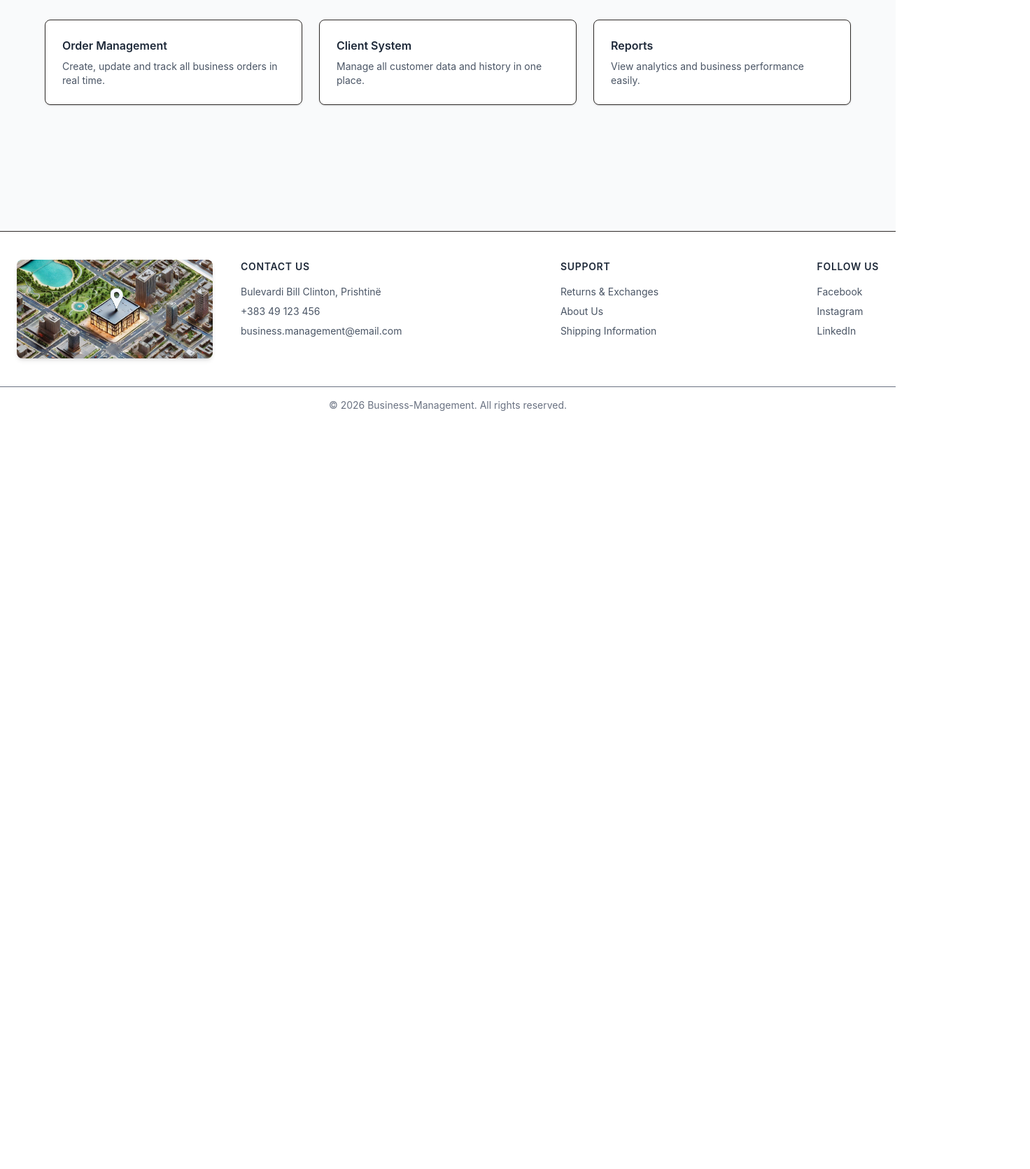
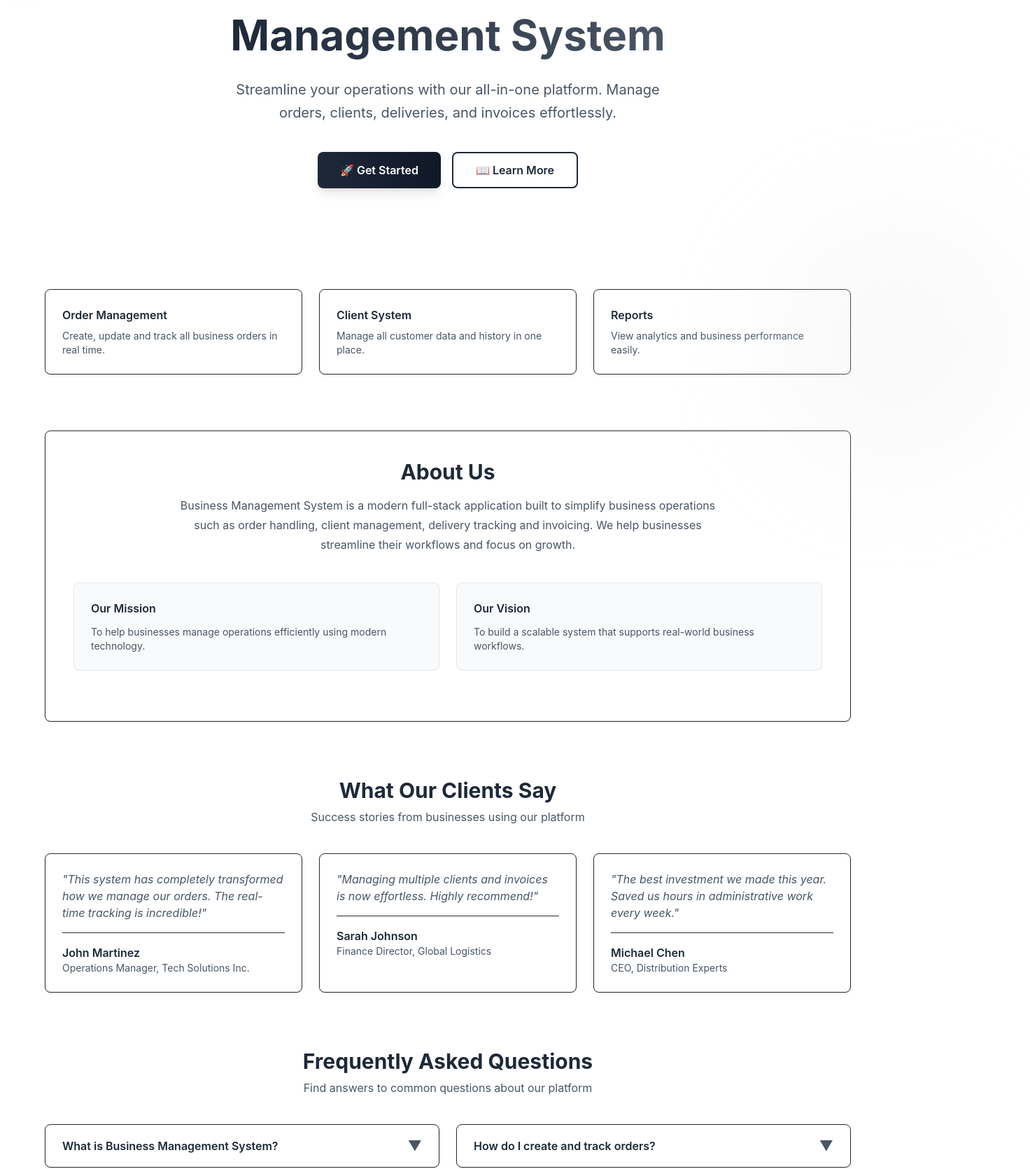
Before and after one commit to ermelahoxhaa/Business-management, a React app in the folder frontend/: page /home in a window 1280 px wide. Shown: the part 311-1981 px from the top of the page at 70% size, 1472 px wide, since content can reach past the window. Before the commit the page ends 916 px from the top, so only its background shows below. Built offline with nearby package versions, Linux system fonts and the light colour scheme; the HTML template or start-up script is replaced by a standard one.

Commit message:
Adding to Home page

```diff
--- a/frontend/src/pages/Home.jsx
+++ b/frontend/src/pages/Home.jsx
@@ -1,24 +1,80 @@
+import { useState } from 'react'
+
+const faqs = [
+  {
+    id: 1,
+    question: 'What is Business Management System?',
+    answer: 'Business Management System is a comprehensive platform designed to streamline business operations. It helps you manage orders, clients, deliveries, invoices, and team tasks all in one place.'
+  },
+  {
+    id: 2,
+    question: 'How do I create and track orders?',
+    answer: 'You can create orders directly from the Orders section. Each order is automatically assigned a unique ID and can be tracked in real-time. You can update status, assign to team members, and view complete order history.'
+  },
+  {
+    id: 3,
+    question: 'Can I manage multiple clients?',
+    answer: 'Yes! Our Client System allows you to manage unlimited clients. Store comprehensive client information, view history, track communications, and manage all customer-related data in one centralized location.'
+  },
+  {
+    id: 4,
+    question: 'Is my data secure?',
+    answer: 'Data security is our priority. We implement industry-standard encryption, secure authentication, and role-based access control to ensure your business data remains protected at all times.'
+  },
+  {
+    id: 5,
+    question: 'How do I assign tasks to team members?',
+    answer: 'In the Tasks section, you can create tasks with detailed descriptions, set priorities and due dates, and assign them to specific team members. Assignees receive notifications and can update task status in real-time.'
+  },
+  {
+    id: 6,
+    question: 'Can I generate reports?',
+    answer: 'Yes! The Reports section provides comprehensive analytics and business performance insights. You can view project progress, task completion rates, team productivity, and other key metrics.'
+  },
+  {
+    id: 7,
+    question: 'How do I manage my team?',
+    answer: 'Use the Team Management section to add team members, assign roles, set permissions, and track their activities. You can manage access levels based on your organization\'s needs.'
+  },
+  {
+    id: 8,
+    question: 'What support is available?',
+    answer: 'We offer comprehensive documentation, video tutorials, and dedicated customer support. Contact our support team for any questions or issues you may encounter.'
+  }
+]
+
 export default function Home() {
+  const [expandedId, setExpandedId] = useState(null)
+
+  const toggleFaq = (id) => {
+    setExpandedId(expandedId === id ? null : id)
+  }
+
   return (
-    <div className="min-h-[70vh] px-6 py-10 bg-gray-50">
+    <div className="min-h-screen px-6 py-10 bg-white">
+      <div className="absolute top-0 left-0 w-96 h-96 bg-gray-200/20 rounded-full blur-3xl -translate-x-1/2 -translate-y-1/2"></div>
+      <div className="absolute bottom-0 right-0 w-96 h-96 bg-gray-200/20 rounded-full blur-3xl translate-x-1/2 translate-y-1/2"></div>
 
+      <div className="relative z-10 max-w-5xl mx-auto text-center py-20">
+        <div className="inline-block mb-6">
+          <span className="px-4 py-2 bg-gray-100 border border-gray-300 text-gray-700 rounded-full text-sm font-medium">✨ Modern Business Solutions</span>
+        </div>
 
-      <div className="max-w-5xl mx-auto text-center">
-        <h1 className="text-4xl font-bold text-gray-800">
-          Welcome to Business Management System
+        <h1 className="text-5xl md:text-6xl font-bold text-gray-900 mb-6 leading-tight">
+          Welcome to Business <span className="bg-gradient-to-r from-gray-800 to-gray-600 bg-clip-text text-transparent">Management System</span>
         </h1>
 
-        <p className="mt-4 text-gray-600">
-          Manage orders, clients, deliveries and invoices in one modern platform.
+        <p className="text-lg md:text-xl text-gray-600 mb-8 max-w-2xl mx-auto leading-relaxed">
+          Streamline your operations with our all-in-one platform. Manage orders, clients, deliveries, and invoices effortlessly.
         </p>
 
-        <div className="mt-8 flex justify-center gap-4">
-          <button className="px-5 py-2 bg-gray-800 text-white rounded-md hover:bg-gray-900 transition">
-            Get Started
+        <div className="mt-10 flex flex-col sm:flex-row justify-center gap-4">
+          <button className="px-8 py-3 bg-gradient-to-r from-gray-800 to-gray-900 text-white rounded-lg font-semibold hover:from-gray-700 hover:to-gray-800 transition duration-300 shadow-lg hover:shadow-gray-400/50">
+            🚀 Get Started
           </button>
 
-          <button className="px-5 py-2 border border-gray-300 text-gray-700 rounded-md hover:bg-gray-100 transition">
-            Learn More
+          <button className="px-8 py-3 border-2 border-gray-800 text-gray-800 rounded-lg font-semibold hover:bg-gray-50 transition duration-300">
+            📖 Learn More
           </button>
         </div>
       </div>
@@ -48,6 +104,104 @@ export default function Home() {
         </div>
 
       </div>
+
+      {/* About Us Section */}
+      <div className="max-w-6xl mx-auto mt-20 bg-white p-10 rounded-lg shadow-sm border">
+        <div className="text-center mb-10">
+          <h2 className="text-3xl font-bold text-gray-800">About Us</h2>
+          <p className="mt-4 text-gray-600 leading-7 max-w-3xl mx-auto">
+            Business Management System is a modern full-stack application built to simplify business operations such as order handling, client management, delivery tracking and invoicing. We help businesses streamline their workflows and focus on growth.
+          </p>
+        </div>
+
+        <div className="grid md:grid-cols-2 gap-6 mb-8">
+          <div className="bg-gray-50 p-6 rounded-lg border border-gray-200">
+            <h3 className="font-semibold text-gray-800 mb-3">Our Mission</h3>
+            <p className="text-sm text-gray-600">
+              To help businesses manage operations efficiently using modern technology.
+            </p>
+          </div>
+
+          <div className="bg-gray-50 p-6 rounded-lg border border-gray-200">
+            <h3 className="font-semibold text-gray-800 mb-3">Our Vision</h3>
+            <p className="text-sm text-gray-600">
+              To build a scalable system that supports real-world business workflows.
+            </p>
+          </div>
+        </div>
+      </div>
+
+      {/* Client Testimonials Section */}
+      <div className="max-w-6xl mx-auto mt-20">
+        <div className="text-center mb-10">
+          <h2 className="text-3xl font-bold text-gray-800">What Our Clients Say</h2>
+          <p className="mt-2 text-gray-600">Success stories from businesses using our platform</p>
+        </div>
+
+        <div className="grid grid-cols-1 md:grid-cols-2 lg:grid-cols-3 gap-6">
+
+          <div className="bg-white p-6 rounded-lg shadow-sm border">
+            <p className="text-gray-600 italic mb-4">
+              "This system has completely transformed how we manage our orders. The real-time tracking is incredible!"
+            </p>
+            <div className="border-t pt-4">
+              <p className="font-semibold text-gray-800">John Martinez</p>
+              <p className="text-sm text-gray-600">Operations Manager, Tech Solutions Inc.</p>
+            </div>
+          </div>
+
+          <div className="bg-white p-6 rounded-lg shadow-sm border">
+            <p className="text-gray-600 italic mb-4">
+              "Managing multiple clients and invoices is now effortless. Highly recommend!"
+            </p>
+            <div className="border-t pt-4">
+              <p className="font-semibold text-gray-800">Sarah Johnson</p>
+              <p className="text-sm text-gray-600">Finance Director, Global Logistics</p>
+            </div>
+          </div>
+
+          <div className="bg-white p-6 rounded-lg shadow-sm border">
+            <p className="text-gray-600 italic mb-4">
+              "The best investment we made this year. Saved us hours in administrative work every week."
+            </p>
+            <div className="border-t pt-4">
+              <p className="font-semibold text-gray-800">Michael Chen</p>
+              <p className="text-sm text-gray-600">CEO, Distribution Experts</p>
+            </div>
+          </div>
+
+        </div>
+      </div>
+
+      {/* FAQ Section */}
+      <div className="max-w-6xl mx-auto mt-20 mb-10">
+        <div className="text-center mb-10">
+          <h2 className="text-3xl font-bold text-gray-800">Frequently Asked Questions</h2>
+          <p className="mt-2 text-gray-600">Find answers to common questions about our platform</p>
+        </div>
+
+        <div className="grid grid-cols-1 md:grid-cols-2 gap-6">
+          {faqs.map((faq) => (
+            <div key={faq.id} className="bg-white rounded-lg border shadow-sm overflow-hidden">
+              <button
+                onClick={() => toggleFaq(faq.id)}
+                className="w-full px-6 py-4 flex items-center justify-between hover:bg-gray-50 transition text-left"
+              >
+                <h3 className="font-semibold text-gray-800">{faq.question}</h3>
+                <span className={`text-gray-600 text-xl transform transition-transform ${expandedId === faq.id ? 'rotate-180' : ''}`}>
+                  ▼
+                </span>
+              </button>
+
+              {expandedId === faq.id && (
+                <div className="px-6 py-4 bg-gray-50 border-t">
+                  <p className="text-gray-600">{faq.answer}</p>
+                </div>
+              )}
+            </div>
+          ))}
+        </div>
+      </div>
     </div>
   )
 }
```
